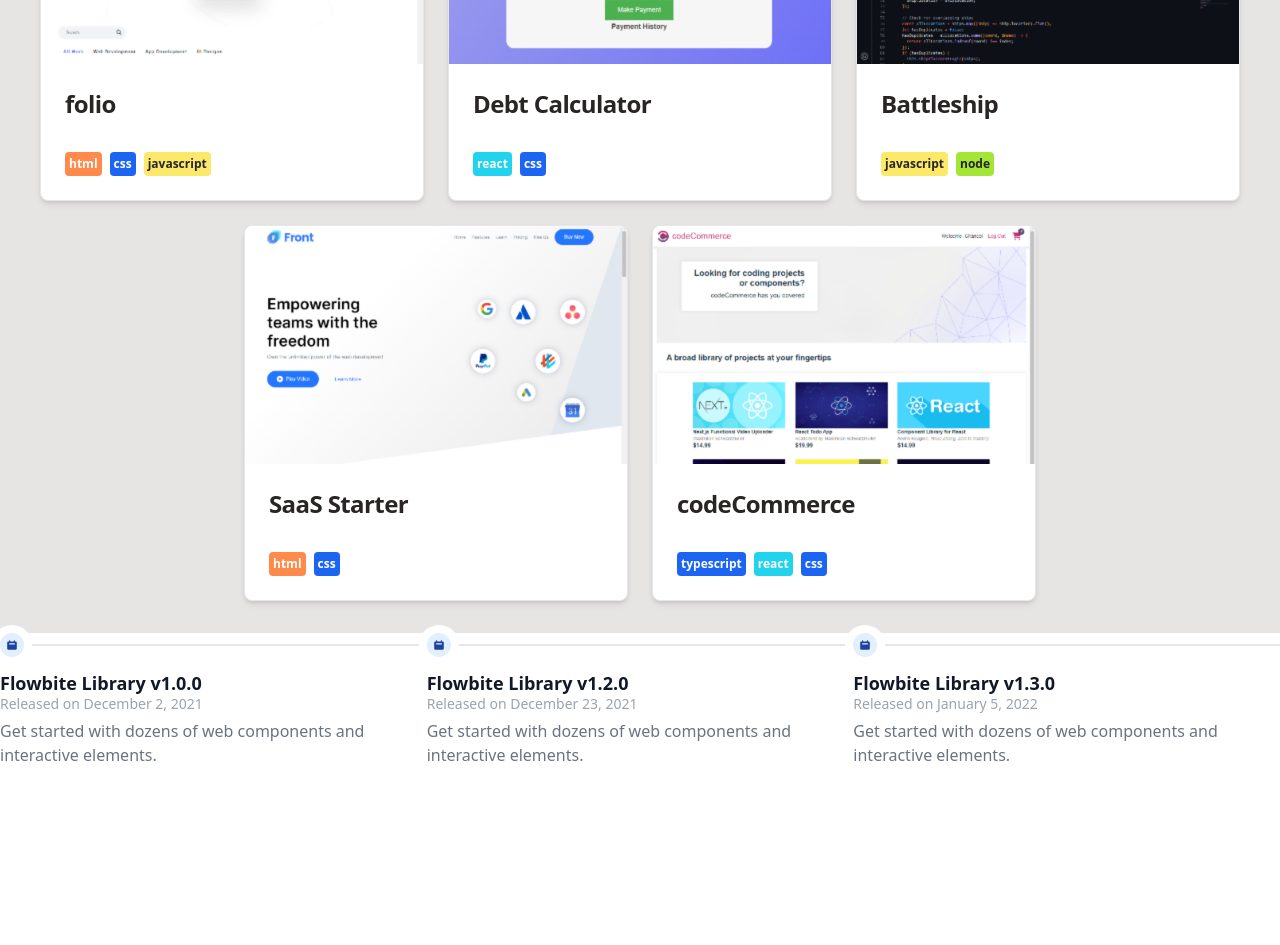
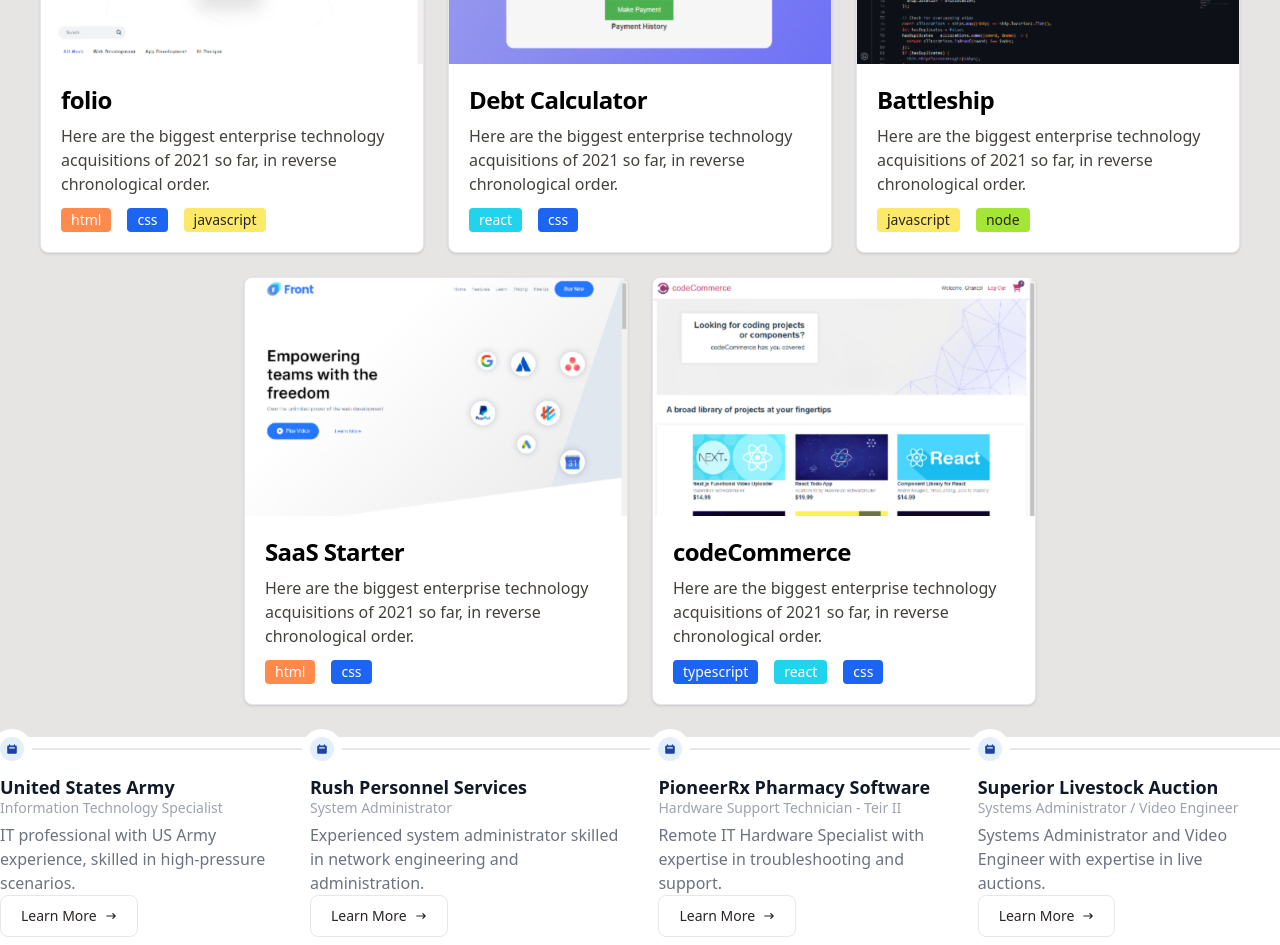
Before and after one commit to chanceltron/portfolio-site, a React (Vite) app: page / in a window 1280 px wide. Shown: the part 1280-2225 px from the top of the page. Before the commit the page ends 2047 px from the top, so only its background shows below. Built offline with nearby package versions, Linux system fonts and the light colour scheme.

Commit message:
Remove library components in favor of hand made

```diff
--- a/src/App.jsx
+++ b/src/App.jsx
@@ -1,7 +1,6 @@
 import { Experience } from './components/Experience';
 import { Hero } from './components/Hero';
 import { MarqueeSection } from './components/MarqueeSection';
-import { JobModal } from './components/JobModal';
 import { NavBar } from './components/NavBar';
 import { AlertMessage } from './components/AlertMessage';
 import { Projects } from './components/Projects';
@@ -9,13 +8,13 @@ import { Projects } from './components/Projects';
 export default function App() {
   return (
     <>
-      <AlertMessage />
+      {/* <AlertMessage /> */}
       <NavBar />
       <Hero />
       <MarqueeSection />
       <Projects />
       <Experience />
-      <JobModal />
+      {/* <JobModal /> */}
     </>
   );
 }
--- a/src/assets/images.js
+++ b/src/assets/images.js
@@ -32,39 +32,3 @@ export const Icons = {
   Tailwind,
   Bootstrap,
 };
-
-export const Badges = {
-  html: {
-    label: 'html',
-    styles: 'bg-orange-400 group-hover:bg-orange-400 text-white',
-  },
-  css: {
-    label: 'css',
-    styles: 'bg-blue-600 text-white',
-    link: '',
-  },
-  javascript: {
-    label: 'javascript',
-    styles: 'bg-yellow-200 group-hover:bg-yellow-200 text-stone-800',
-  },
-  typescript: {
-    label: 'typescript',
-    styles: 'bg-blue-600 group-hover:bg-blue-600 text-white',
-  },
-  react: {
-    label: 'react',
-    styles: 'bg-cyan-400 group-hover:bg-cyan-400 text-white',
-  },
-  node: {
-    label: 'node',
-    styles: 'bg-lime-400 group-hover:bg-lime-400 text-stone-800',
-  },
-  tailwind: {
-    icon: 'tailwind',
-    styles: 'bg-emerald-400 hover:bg-emerald-400 text-white',
-  },
-  bootstrap: {
-    icon: 'bootstrap',
-    styles: 'bg-purple-500 hover:bg-purple-500 text-white',
-  },
-};
--- a/src/components/Experience.jsx
+++ b/src/components/Experience.jsx
@@ -5,9 +5,6 @@ import { BsFillCalendarMonthFill } from 'react-icons/bs';
 import { useModal } from '../hooks/useModal';
 import { JobModal } from './JobModal';
 import jobData from '../data/jobData.json';
-
-// TODO - write useModal hook
-// TODO - implement useModal hook for each job button
 
 export function Experience() {
   const [selectedJob, setSelectedJob] = useState(null);
@@ -24,164 +21,49 @@ export function Experience() {
   };
 
   return (
-    <ol class='items-center sm:flex'>
-      <li class='relative mb-6 sm:mb-0'>
-        <div class='flex items-center'>
-          <div class='z-10 flex items-center justify-center w-6 h-6 bg-blue-100 rounded-full ring-0 ring-white dark:bg-blue-900 sm:ring-8 dark:ring-gray-900 shrink-0'>
+    <ol className='items-center sm:flex'>
+      {jobData.map((job) => (
+        <li className='relative mb-6 sm:mb-0' key={job.id}>
+          <div className='flex items-center'>
+            <div className='z-10 flex items-center justify-center w-6 h-6 bg-blue-100 rounded-full ring-0 ring-white dark:bg-blue-900 sm:ring-8 dark:ring-gray-900 shrink-0'>
               <svg
                 aria-hidden='true'
-              class='w-3 h-3 text-blue-800 dark:text-blue-300'
+                className='w-3 h-3 text-blue-800 dark:text-blue-300'
                 fill='currentColor'
                 viewBox='0 0 20 20'
                 xmlns='http://www.w3.org/2000/svg'>
                 <path
-                fill-rule='evenodd'
+                  fillRule='evenodd'
                   d='M6 2a1 1 0 00-1 1v1H4a2 2 0 00-2 2v10a2 2 0 002 2h12a2 2 0 002-2V6a2 2 0 00-2-2h-1V3a1 1 0 10-2 0v1H7V3a1 1 0 00-1-1zm0 5a1 1 0 000 2h8a1 1 0 100-2H6z'
-                clip-rule='evenodd'></path>
+                  clipRule='evenodd'></path>
               </svg>
             </div>
-          <div class='hidden sm:flex w-full bg-gray-200 h-0.5 dark:bg-gray-700'></div>
+            <div className='hidden sm:flex w-full bg-gray-200 h-0.5 dark:bg-gray-700'></div>
           </div>
-        <div class='mt-3 sm:pr-8'>
-          <h3 class='text-lg font-semibold text-gray-900 dark:text-white'>
-            Flowbite Library v1.0.0
+          <div className='mt-3 sm:pr-8'>
+            <h3 className='text-lg font-semibold text-gray-900 dark:text-white'>
+              {job.name}
             </h3>
-          <time class='block mb-2 text-sm font-normal leading-none text-gray-400 dark:text-gray-500'>
-            Released on December 2, 2021
+            <time className='block mb-2 text-sm font-normal leading-none text-gray-400 dark:text-gray-500'>
+              {job.title}
             </time>
-          <p class='text-base font-normal text-gray-500 dark:text-gray-400'>
-            Get started with dozens of web components and interactive elements.
+            <p className='text-base font-normal text-gray-500 dark:text-gray-400'>
+              {job.hook}
             </p>
           </div>
+          <button
+            type='button'
+            onClick={() => handleLearnMoreClick(job.id)}
+            className='flex justify-center items-center text-stone-800 hover:text-blue-700 border border-gray-200 hover:bg-gray-100 focus:ring-1 focus:outline-none focus:ring-gray-400 font-medium rounded-lg text-sm px-5 py-2.5 text-center mr-2 mb-2'>
+            Learn More <HiArrowNarrowRight className='ml-2 h-3 w-3' />
+          </button>
         </li>
-      <li class='relative mb-6 sm:mb-0'>
-        <div class='flex items-center'>
-          <div class='z-10 flex items-center justify-center w-6 h-6 bg-blue-100 rounded-full ring-0 ring-white dark:bg-blue-900 sm:ring-8 dark:ring-gray-900 shrink-0'>
-            <svg
-              aria-hidden='true'
-              class='w-3 h-3 text-blue-800 dark:text-blue-300'
-              fill='currentColor'
-              viewBox='0 0 20 20'
-              xmlns='http://www.w3.org/2000/svg'>
-              <path
-                fill-rule='evenodd'
-                d='M6 2a1 1 0 00-1 1v1H4a2 2 0 00-2 2v10a2 2 0 002 2h12a2 2 0 002-2V6a2 2 0 00-2-2h-1V3a1 1 0 10-2 0v1H7V3a1 1 0 00-1-1zm0 5a1 1 0 000 2h8a1 1 0 100-2H6z'
-                clip-rule='evenodd'></path>
-            </svg>
-          </div>
-          <div class='hidden sm:flex w-full bg-gray-200 h-0.5 dark:bg-gray-700'></div>
-        </div>
-        <div class='mt-3 sm:pr-8'>
-          <h3 class='text-lg font-semibold text-gray-900 dark:text-white'>
-            Flowbite Library v1.2.0
-          </h3>
-          <time class='block mb-2 text-sm font-normal leading-none text-gray-400 dark:text-gray-500'>
-            Released on December 23, 2021
-          </time>
-          <p class='text-base font-normal text-gray-500 dark:text-gray-400'>
-            Get started with dozens of web components and interactive elements.
-          </p>
-        </div>
-      </li>
-      <li class='relative mb-6 sm:mb-0'>
-        <div class='flex items-center'>
-          <div class='z-10 flex items-center justify-center w-6 h-6 bg-blue-100 rounded-full ring-0 ring-white dark:bg-blue-900 sm:ring-8 dark:ring-gray-900 shrink-0'>
-            <svg
-              aria-hidden='true'
-              class='w-3 h-3 text-blue-800 dark:text-blue-300'
-              fill='currentColor'
-              viewBox='0 0 20 20'
-              xmlns='http://www.w3.org/2000/svg'>
-              <path
-                fill-rule='evenodd'
-                d='M6 2a1 1 0 00-1 1v1H4a2 2 0 00-2 2v10a2 2 0 002 2h12a2 2 0 002-2V6a2 2 0 00-2-2h-1V3a1 1 0 10-2 0v1H7V3a1 1 0 00-1-1zm0 5a1 1 0 000 2h8a1 1 0 100-2H6z'
-                clip-rule='evenodd'></path>
-            </svg>
-          </div>
-          <div class='hidden sm:flex w-full bg-gray-200 h-0.5 dark:bg-gray-700'></div>
-        </div>
-        <div class='mt-3 sm:pr-8'>
-          <h3 class='text-lg font-semibold text-gray-900 dark:text-white'>
-            Flowbite Library v1.3.0
-          </h3>
-          <time class='block mb-2 text-sm font-normal leading-none text-gray-400 dark:text-gray-500'>
-            Released on January 5, 2022
-          </time>
-          <p class='text-base font-normal text-gray-500 dark:text-gray-400'>
-            Get started with dozens of web components and interactive elements.
-          </p>
-        </div>
-      </li>
+      ))}
+      <JobModal
+        openModal={openModal}
+        onClose={handleCloseModal}
+        job={jobData.find((job) => job.id === selectedJob)}
+      />
     </ol>
-
-    // <Timeline horizontal={true} className='px-10 py-24 max-w-[95%] mx-auto'>
-    //   {jobData.map((job) => (
-    //     <Timeline.Item key={job.id}>
-    //       <Timeline.Point icon={HiCalendar} />
-    //       <Timeline.Content>
-    //         <Timeline.Title className='font-extrabold'>
-    //           {job.startDate}
-    //         </Timeline.Title>
-    //         <Timeline.Title>{job.name}</Timeline.Title>
-    //         <Timeline.Body>{job.hook}</Timeline.Body>
-    //         <Button color='gray' onClick={() => handleLearnMoreClick(job.id)}>
-    //           Learn More
-    //           <HiArrowNarrowRight className='ml-2 h-3 w-3' />
-    //         </Button>
-    //       </Timeline.Content>
-    //     </Timeline.Item>
-    //   ))}
-    //   <Timeline.Item>
-    //     <Timeline.Point icon={BsFillCalendarMonthFill} className='text-6xl' />
-    //   </Timeline.Item>
-    //   <JobModal
-    //     openModal={openModal}
-    //     onClose={handleCloseModal}
-    //     job={jobData.find((job) => job.id === selectedJob)}
-    //   />
-    // </Timeline>
   );
 }
-
-// <Timeline.Item>
-//   <Timeline.Point icon={HiCalendar} />
-//   <Timeline.Content>
-//     <Timeline.Title>2017 - 2018</Timeline.Title>
-//     <Timeline.Title>Rush Personnel Services</Timeline.Title>
-//     <Timeline.Body>
-//       Get started with dozens of web components and interactive elements.
-//     </Timeline.Body>
-//     <Button color='gray' value='rush'>
-//       Learn More
-//       <HiArrowNarrowRight className='ml-2 h-3 w-3' />
-//     </Button>
-//   </Timeline.Content>
-// </Timeline.Item>
-// <Timeline.Item>
-//   <Timeline.Point icon={HiCalendar} />
-//   <Timeline.Content>
-//     <Timeline.Title>2018 - 2019</Timeline.Title>
-//     <Timeline.Title>PioneerRx Pharmacy Software</Timeline.Title>
-//     <Timeline.Body>
-//       Get started with dozens of web components and interactive elements.
-//     </Timeline.Body>
-//     <Button color='gray' value='prx'>
-//       Learn More
-//       <HiArrowNarrowRight className='ml-2 h-3 w-3' />
-//     </Button>
-//   </Timeline.Content>
-// </Timeline.Item>
-// <Timeline.Item>
-//   <Timeline.Point icon={HiCalendar} />
-//   <Timeline.Content>
-//     <Timeline.Title>2019 - Present</Timeline.Title>
-//     <Timeline.Title>Superior Livestock Auction</Timeline.Title>
-//     <Timeline.Body>
-//       Get started with dozens of web components and interactive elements.
-//     </Timeline.Body>
-//     <Button color='gray' value='sla'>
-//       Learn More
-//       <HiArrowNarrowRight className='ml-2 h-3 w-3' />
-//     </Button>
-//   </Timeline.Content>
-// </Timeline.Item>
--- a/src/components/JobModal.jsx
+++ b/src/components/JobModal.jsx
@@ -6,13 +6,13 @@ export function JobModal({ openModal, onClose, job }) {
     <Modal dismissible={true} show={openModal} onClose={onClose} size='4xl'>
       <Modal.Header>
         <p>{!job ? '' : job.name}</p>
-        <p className='text-gray-500 font-light italic ml-1'>
+        <p className='text-stone-500 font-light italic ml-1'>
           {!job ? '' : job.time}
         </p>
       </Modal.Header>
       <Modal.Body>
         <div className='space-y-6'>
-          <p className='text-base leading-relaxed text-gray-500 dark:text-gray-400'>
+          <p className='text-base leading-relaxed text-stone-500 dark:text-stone-400'>
             {!job ? '' : job.description}
           </p>
         </div>
--- a/src/components/Projects.jsx
+++ b/src/components/Projects.jsx
@@ -2,16 +2,50 @@ import { Badge, Button, Card } from 'flowbite-react';
 import { Images } from '../assets/images';
 import { FaGithub } from 'react-icons/fa';
 import { HiArrowUpRight } from 'react-icons/hi2';
-import { Badges } from '../assets/images';
-const { html, css, javascript, typescript, react, node, tailwind, bootstrap } =
-  Badges;
+
+const badges = {
+  html: {
+    label: 'html',
+    styles: 'bg-orange-400 text-white',
+  },
+  css: {
+    label: 'css',
+    styles: 'bg-blue-600 text-white',
+    link: '',
+  },
+  javascript: {
+    label: 'javascript',
+    styles: 'bg-yellow-200 text-stone-800',
+  },
+  typescript: {
+    label: 'typescript',
+    styles: 'bg-blue-600 text-white',
+  },
+  react: {
+    label: 'react',
+    styles: 'bg-cyan-400 text-white',
+  },
+  node: {
+    label: 'node',
+    styles: 'bg-lime-400 text-stone-800',
+  },
+  tailwind: {
+    icon: 'tailwind',
+    styles: 'bg-emerald-400 text-white',
+  },
+  bootstrap: {
+    icon: 'bootstrap',
+    styles: 'bg-purple-500 text-white',
+  },
+};
+const { html, css, javascript, typescript, react, node } = badges;
 
 const cardData = [
   {
     imgSrc: `${Images.Folio}`,
     title: 'folio',
     badges: [html, css, javascript],
-    links: {
+    link: {
       live: 'https://chanceltron.github.io/folio-website/',
       github: 'https://github.com/chanceltron/folio-website',
     },
@@ -20,7 +54,7 @@ const cardData = [
     imgSrc: `${Images.DebtCalc}`,
     title: 'Debt Calculator',
     badges: [react, css],
-    links: {
+    link: {
       live: 'https://chanceltron.github.io/debt-free-calc/',
       github: 'https://github.com/chanceltron/debt-free-calc',
     },
@@ -29,7 +63,7 @@ const cardData = [
     imgSrc: `${Images.Battleship}`,
     title: 'Battleship',
     badges: [javascript, node],
-    links: {
+    link: {
       live: 'https://github.com/chanceltron/node-battleship',
       github: 'https://github.com/chanceltron/node-battleship',
     },
@@ -38,7 +72,7 @@ const cardData = [
     imgSrc: `${Images.SaaS}`,
     title: 'SaaS Starter',
     badges: [html, css],
-    links: {
+    link: {
       live: 'https://chanceltron.github.io/SaaS-Website/',
       github: 'https://github.com/chanceltron/SaaS-Website',
     },
@@ -63,33 +97,47 @@ export function Projects() {
         <div
           key={index}
           className=' relative group transition-all max-w-sm hover:scale-110'>
-          <Card
-            imgSrc={card.imgSrc}
-            className='transition-all group-hover:opacity-20'>
-            <h5 className='text-2xl font-bold tracking-tight text-stone-800'>
+          <div className='max-w-sm bg-white border border-gray-200 rounded-lg shadow transition-all group-hover:opacity-20'>
+            <a href='#'>
+              <img className='rounded-t-lg' src={card.imgSrc} alt='' />
+            </a>
+            <div className='p-5'>
+              <a href='#'>
+                <h5 className='mb-2 text-2xl font-bold tracking-tight'>
                   {card.title}
                 </h5>
-            <p className='font-normal text-gray-700'></p>
+              </a>
+              <p className='mb-3 font-normal text-stone-700'>
+                Here are the biggest enterprise technology acquisitions of 2021
+                so far, in reverse chronological order.
+              </p>
               <div className='flex flex-wrap gap-2'>
                 {card.badges.map((badge, index) => {
                   return (
-                  <Badge key={index} className={badge.styles}>
+                    <span
+                      key={index}
+                      className={`${badge.styles} text-sm font-medium mr-2 px-2.5 py-0.5 rounded`}>
                       {badge.label}
-                  </Badge>
+                    </span>
                   );
                 })}
               </div>
-          </Card>
+            </div>
+          </div>
           <div className='absolute flex flex-col items-center gap-3 justify-center top-1/2 left-1/2 transform -translate-x-1/2 -translate-y-1/2 w-3/5 transition-all invisible group-hover:visible'>
-            <a href='' target='_blank'>
-              <Button className='w-full' pill={true}>
+            <a href={card.link.live} target='_blank'>
+              <button
+                type='button'
+                className='mx-auto w-full flex justify-center items-center text-white bg-blue-700 hover:bg-blue-800 focus:ring-1 focus:ring-blue-300 font-medium rounded-full text-sm px-5 py-2.5 mr-2 mb-2'>
                 View Live Site <HiArrowUpRight className='ml-2 text-2xl' />
-              </Button>
+              </button>
             </a>
-            <a href='' target='_blank'>
-              <Button className='w-full' color='purple' pill={true}>
+            <a href={card.link.github} target='_blank'>
+              <button
+                type='button'
+                className='mx-auto w-full flex justify-center items-center text-white bg-purple-700 hover:bg-purple-800 focus:ring-1 focus:ring-purple-300 font-medium rounded-full text-sm px-5 py-2.5 mb-2'>
                 View on GitHub <FaGithub className='ml-2 text-2xl' />
-              </Button>
+              </button>
             </a>
           </div>
         </div>
--- a/src/data/jobData.json
+++ b/src/data/jobData.json
@@ -2,6 +2,7 @@
   {
     "id": "army",
     "name": "United States Army",
+    "title": "Information Technology Specialist",
     "startDate": "2013",
     "timeline": "2013 - 2017",
     "hook": "IT professional with US Army experience, skilled in high-pressure scenarios.",
@@ -11,6 +12,7 @@
   {
     "id": "rush",
     "name": "Rush Personnel Services",
+    "title": "System Administrator",
     "startDate": "2017",
     "timeline": "2017 - 2018",
     "hook": "Experienced system administrator skilled in network engineering and administration.",
@@ -20,6 +22,7 @@
   {
     "id": "prx",
     "name": "PioneerRx Pharmacy Software",
+    "title": "Hardware Support Technician - Teir II",
     "startDate": "2018",
     "timeline": "2018 - 2019",
     "hook": "Remote IT Hardware Specialist with expertise in troubleshooting and support.",
@@ -29,6 +32,7 @@
   {
     "id": "sla",
     "name": "Superior Livestock Auction",
+    "title": "Systems Administrator / Video Engineer",
     "startDate": "2019",
     "timeline": "2019 - Present",
     "hook": "Systems Administrator and Video Engineer with expertise in live auctions.",
```
Also changed, not shown: src/components/Hero.jsx (+0 -9 lines). Lines whose indentation alone changed are shown as unchanged.
